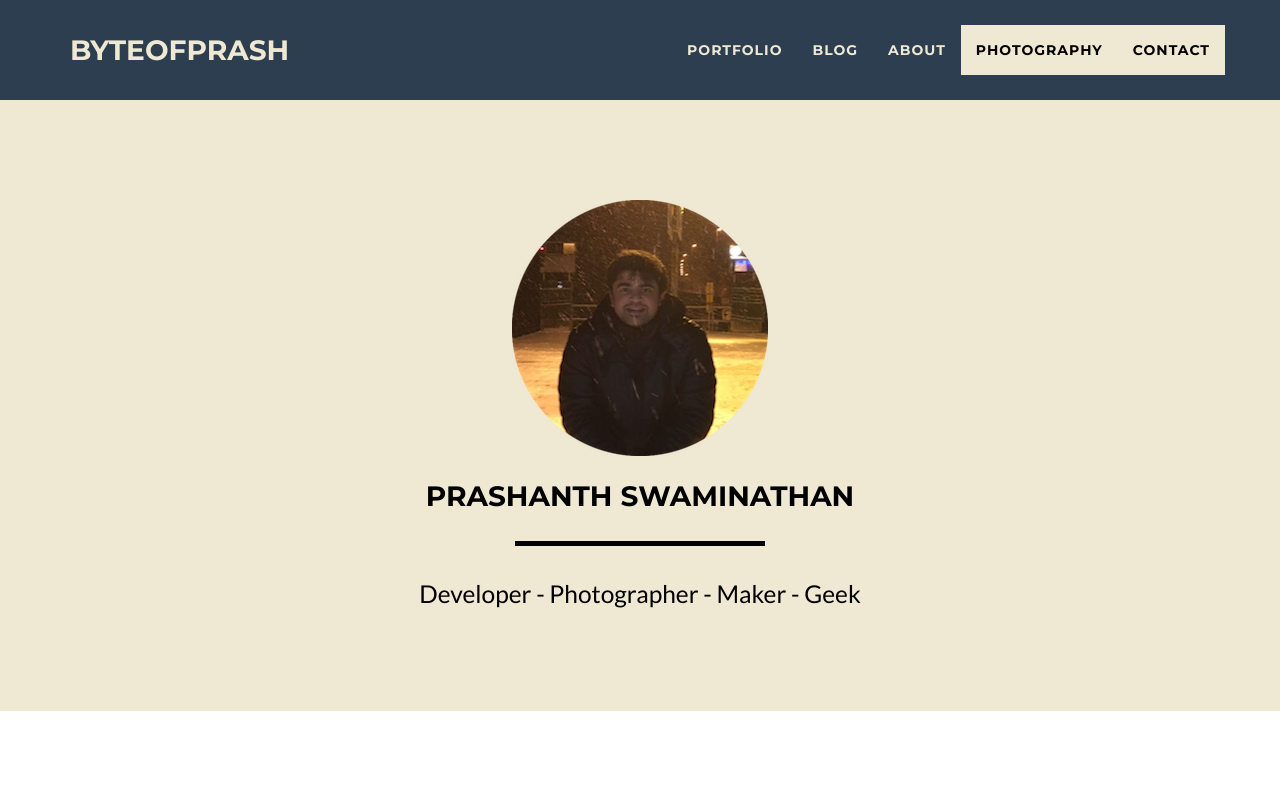
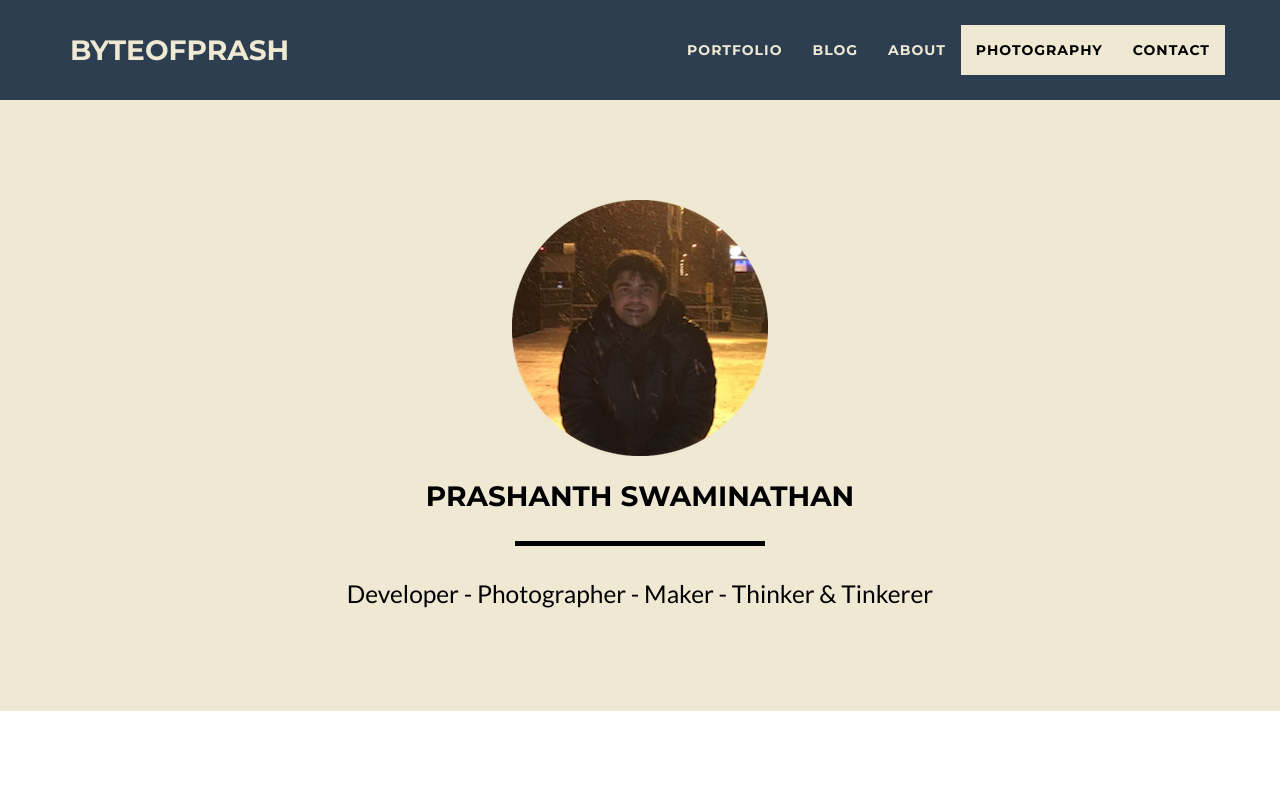
Before and after one commit to byteofprash/byteofprash.github.io, a website: page index.html in a window 1280 px wide. Shown: the top 800 px of the page. Drawn offline with nearby package versions, Linux system fonts and the light colour scheme.

Commit message:
Changes for bio

```diff
--- a/index.html
+++ b/index.html
@@ -81,7 +81,7 @@
                     <div class="intro-text">
                         <span class="name">Prashanth Swaminathan</span>
                         <hr class="star-light">
-                        <span class="skills">Developer - Photographer - Maker - Geek</span>
+                        <span class="skills">Developer - Photographer - Maker - Thinker & Tinkerer</span>
                     </div>
                 </div>
             </div>
```
Also changed, not shown: 1 other file.
